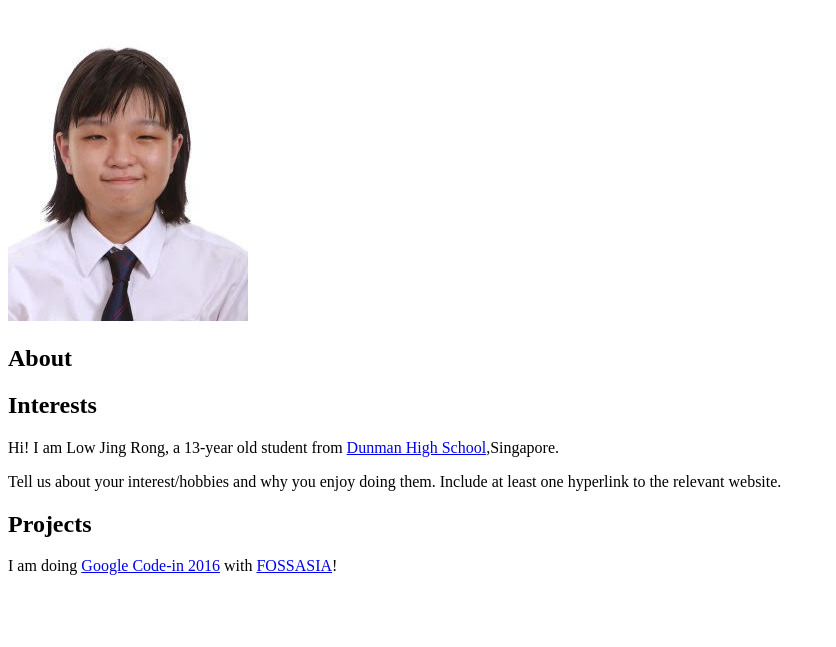
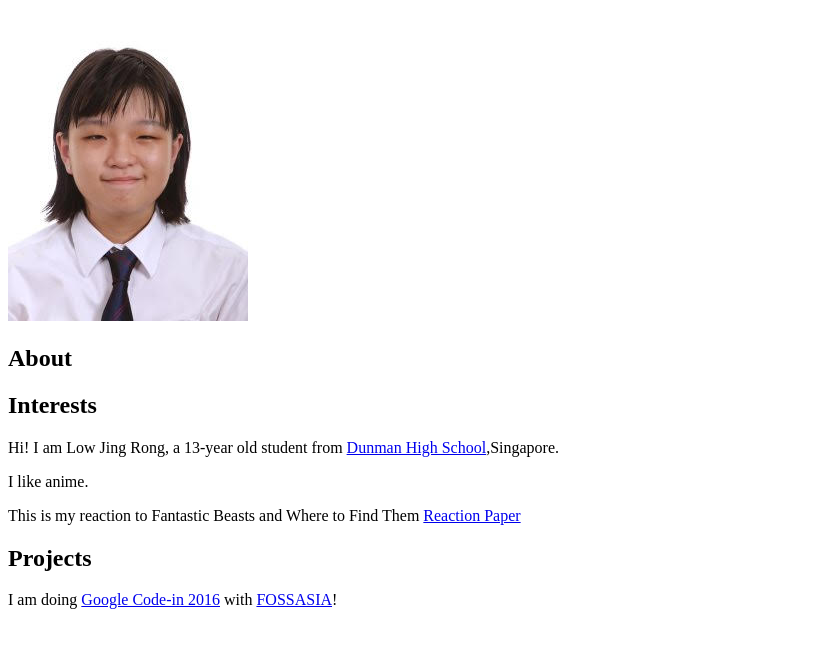
Before and after one commit to dhs17y1clowjingrong/dhs17y1clowjingrong.github.io, a plain HTML site: page index.html in a window 1280 px wide. Shown: the part 79-726 px from the top of the page, without its empty margins (0-836 px from the left). Drawn offline with Linux system fonts and the light colour scheme.

Commit message:
Update index.html

```diff
--- a/index.html
+++ b/index.html
@@ -10,7 +10,8 @@
 <h2>About</h2>
 <h2>Interests</h2>
 <p>Hi! I am Low Jing Rong, a 13-year old student from <a href="http://www.dunmanhigh.moe.edu.sg">Dunman High School</a>,Singapore.</p>
-<p>Tell us about your interest/hobbies and why you enjoy doing them. Include at least one hyperlink to the relevant website.</p>
+<p>I like anime.</p>
+  <p> This is my reaction to Fantastic Beasts and Where to Find Them <a href="pageone.html"> Reaction Paper</a> </p>
 <h2>Projects</h2>
 <p>I am doing <a href="http://codein.withgoogle.com">Google Code-in 2016</a> with <a href="http://fossasia.org">FOSSASIA</a>!</p>
 </body>
```
